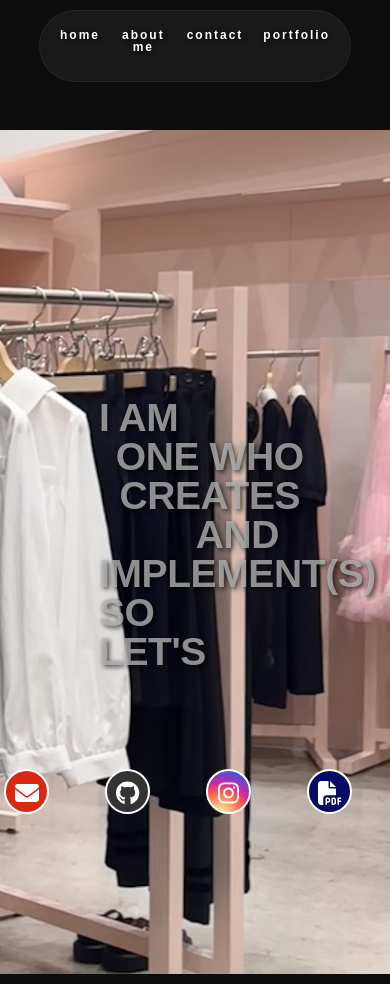
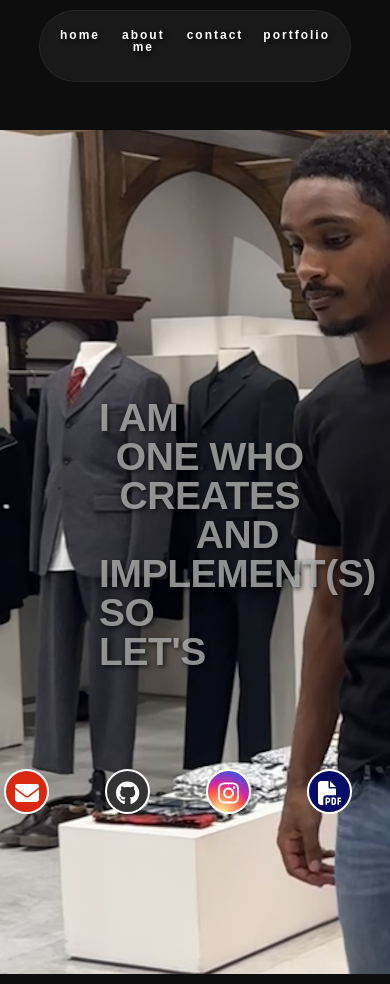
Before and after one commit to SimonYoseph/SimonYosephPortfolio, a React (Create React App) app: page / in a window 390 px wide. Built offline with nearby package versions, Linux system fonts and the light colour scheme.

Commit message:
Update App.css

```diff
--- a/src/styles/App.css
+++ b/src/styles/App.css
@@ -240,7 +240,7 @@ nav button {
   .homepage {
     background-image: url('/homepageImage.jpg');
     background-size: cover; /* Makes sure the image covers the entire viewport */
-    background-position: right center;
+    background-position: left center;
     background-repeat: no-repeat;
     background-attachment: fixed;
     min-height: 100vh; /* Ensures full screen height */
@@ -305,7 +305,7 @@ nav button {
     .homepage {
       background-image: url('/homepageImage.jpg');
       background-size: cover; /* Makes sure the image covers the entire viewport */
-      background-position: right center;
+      background-position: left center;
       background-repeat: no-repeat;
       background-attachment: fixed;
       min-height: 100vh; /* Ensures full screen height */
```
